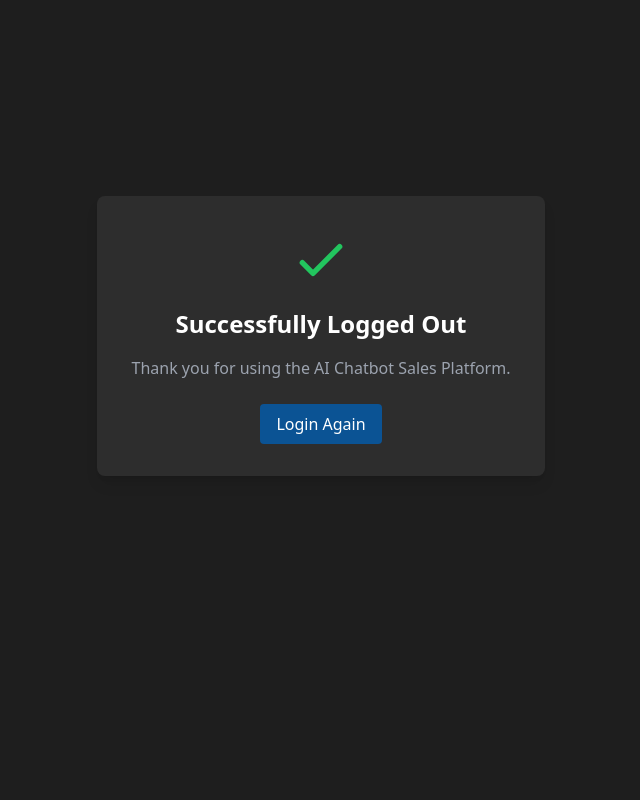
After one commit to pedrobergaglio/ai-chatbot-sales-platform, a Flask app: page /logout in a window 1280 px wide. The commit adds this page. Shown: the whole page, without its empty margins (319-959 px from the left). Run offline with Flask 3, Linux system fonts and the light colour scheme; some libraries are stand-ins or nearby versions.

Commit message:
general login layer

```diff
--- a/app.py
+++ b/app.py
@@ -18,6 +18,9 @@ from database import (
 from instagram_api import InstagramAPI
 from whatsapp_api import WhatsAppAPI
 from message_handler import InstagramMessageHandler, WhatsAppMessageHandler
+
+# Add this near the imports
+from werkzeug.security import check_password_hash, generate_password_hash
 
 # Load environment variables
 load_dotenv()
@@ -58,15 +61,48 @@ logger = logging.getLogger('facebook_debug') """
 def login_required(f):
     @wraps(f)
     def decorated_function(*args, **kwargs):
-        if 'access_token' not in session:
+        if not session.get('logged_in'):
             return redirect(url_for('login'))
         return f(*args, **kwargs)
     return decorated_function
 
 # Routes for authentication
-@app.route('/login')
+@app.route('/instagram-login')
+@login_required
+def instagram_login():
+    return render_template('instagram-login.html')
+
+# Add the login route (modified to support our basic auth)
+@app.route('/login', methods=['GET', 'POST'])
 def login():
-    return render_template('login.html')
+    error = None
+    if request.method == 'POST':
+        username = request.form.get('username')
+        password = request.form.get('password')
+
+        # Very simple hardcoded credentials for demo purposes
+        if username == 'test' and password == 'test1234!':
+            session['logged_in'] = True
+            session['username'] = username
+            return redirect(url_for('dashboard'))
+        else:
+            error = 'Invalid credentials. Please try again.'
+
+    return render_template('login.html', error=error)
+
+# Add the logout route
+@app.route('/logout')
+def logout():
+    session.pop('logged_in', None)
+    session.pop('username', None)
+    return render_template('logout.html')
+
+# Replace the existing index route
+@app.route('/')
+def index():
+    if session.get('logged_in'):
+        return redirect(url_for('dashboard'))
+    return redirect(url_for('login'))
 
 @app.route('/auth')
 def auth():
@@ -209,19 +245,16 @@ def get_account_info(access_token):
         return None
 
 # Dashboard routes
-@app.route('/')
-def index():
-    return redirect(url_for('login' if 'access_token' not in session else 'dashboard'))
 
 @app.route('/dashboard')
-#@login_required
+@login_required
 def dashboard():
     return render_template('dashboard.html')
 
 # HTMX partial routes for dynamic updates
 @app.route('/users/<status>')
 @app.route('/users/<status>/<platform>')
-#@login_required
+@login_required
 def get_users(status, platform='all'):
     """Get users filtered by status and optionally by platform"""
     if platform == 'all':
@@ -236,7 +269,7 @@ def get_users(status, platform='all'):
                           status_filter=status.lower())
 
 @app.route('/conversation/<sender_id>')
-#@login_required
+@login_required
 def get_conversation(sender_id):
     """Get conversation with a specific user"""
     user_info = get_user_info(sender_id)
@@ -249,7 +282,7 @@ def get_conversation(sender_id):
                           status=status)
 
 @app.route('/send_message', methods=['POST'])
-#@login_required
+@login_required
 def send_message():
     """Send message to user via appropriate platform"""
     sender_id = request.form.get('sender_id')
@@ -302,7 +335,7 @@ def privacy_policy():
     return render_template('privacy_policy.html', now=now)
 
 @app.route('/set_assistant_mode', methods=['POST'])
-#@login_required
+@login_required
 def set_assistant_mode():
     """Switch conversation back to AI assistant mode"""
     sender_id = request.form.get('sender_id')
@@ -507,7 +540,7 @@ def set_conversation_to_assistant(sender_id):
 
 # Add missing function for token refreshing that exists in main.py
 @app.route('/refresh_token')
-#@login_required
+@login_required
 def refresh_token_route():
     """Refresh the Instagram access token"""
     if 'access_token' not in session:
@@ -594,6 +627,7 @@ def save_manual_token():
 
 # WhatsApp routes
 @app.route('/whatsapp-signup')
+@login_required
 def whatsapp_signup():
     """WhatsApp embedded sign-up page"""
     # Configuration for WhatsApp sign-up
--- a/templates/base.html
+++ b/templates/base.html
@@ -30,6 +30,22 @@
     {% block head %}{% endblock %}
 </head>
 <body class="bg-dark text-white min-h-screen">
+    <!-- Navigation header, only shown when logged in -->
+    {% if session.logged_in %}
+    <header class="bg-secondary py-2 px-4">
+        <div class="container mx-auto flex justify-between items-center">
+            <a href="{{ url_for('dashboard') }}" class="text-xl font-bold"></a>
+            <!-- <a href="{{ url_for('dashboard') }}" class="text-xl font-bold">AI Chatbot Platform</a> -->
+            <div>
+                <span class="mr-4 text-gray-400">Signed in as @{{ session.username }}</span>
+                <a href="{{ url_for('logout') }}" class="text-red-400 hover:text-red-300">
+                    <span>Logout</span>
+                </a>
+            </div>
+        </div>
+    </header>
+    {% endif %}
+
     <div class="container mx-auto p-4">
         {% block content %}{% endblock %}
     </div>
--- /dev/null
+++ b/templates/logout.html
@@ -0,0 +1,20 @@
+{% extends "base.html" %}
+
+{% block title %}Logged Out - AI Chatbot Sales Platform{% endblock %}
+
+{% block content %}
+<div class="flex flex-col items-center justify-center min-h-[80vh]">
+    <div class="bg-secondary p-8 rounded-lg shadow-lg max-w-md w-full text-center">
+        <svg xmlns="http://www.w3.org/2000/svg" class="h-16 w-16 text-green-500 mx-auto mb-4" fill="none" viewBox="0 0 24 24" stroke="currentColor">
+            <path stroke-linecap="round" stroke-linejoin="round" stroke-width="2" d="M5 13l4 4L19 7" />
+        </svg>
+
+        <h1 class="text-2xl font-bold mb-4">Successfully Logged Out</h1>
+        <p class="text-gray-400 mb-6">Thank you for using the AI Chatbot Sales Platform.</p>
+
+        <a href="{{ url_for('login') }}" class="inline-block bg-primary hover:bg-blue-700 text-white font-medium py-2 px-4 rounded">
+            Login Again
+        </a>
+    </div>
+</div>
+{% endblock %}
--- a/templates/privacy_policy.html
+++ b/templates/privacy_policy.html
@@ -15,7 +15,7 @@
                 Welcome to our WhatsApp Business Messaging Platform ("Platform"). This Privacy Policy is designed to help you understand how we collect, use, and safeguard your information when you use our services.
             </p>
             <p class="mb-6">
-                As a solution partner leveraging Meta's WhatsApp Business API, we are committed to protecting your privacy while providing an effective way for businesses to connect with their customers.
+                As tech providers we are leveraging Meta's WhatsApp Business API, we are committed to protecting your privacy while providing an effective way for businesses to connect with their customers.
             </p>
 
             <h2 class="text-2xl font-semibold mb-4 text-primary">2. Information We Collect</h2>
@@ -28,7 +28,7 @@
 
             <h2 class="text-2xl font-semibold mb-4 text-primary">3. How We Use WhatsApp Business Messaging Permission</h2>
             <p class="mb-4">
-                As a solution partner, our application leverages the whatsapp_business_messaging permission to facilitate communication between businesses and their customers. This enables businesses to send and receive messages, automate responses with our AI chatbot powered by OpenAI, and manage their customer interactions effectively through our platform.
+                As a tech providers, our application leverages the whatsapp_business_messaging permission to facilitate communication between businesses and their customers. This enables businesses to send and receive messages, automate responses with our AI chatbot powered by OpenAI, and manage their customer interactions effectively through our platform.
             </p>
             <p class="mb-6">
                 Our platform specifically:
```
Also changed, not shown: templates/instagram-login.html (added, +40 -0 lines), templates/login.html (+35 -24 lines), reference/dashboard.py (renamed from dashboard.py), reference/main.py (renamed from main.py), reference/run.py (renamed from run.py), 1 other file.
